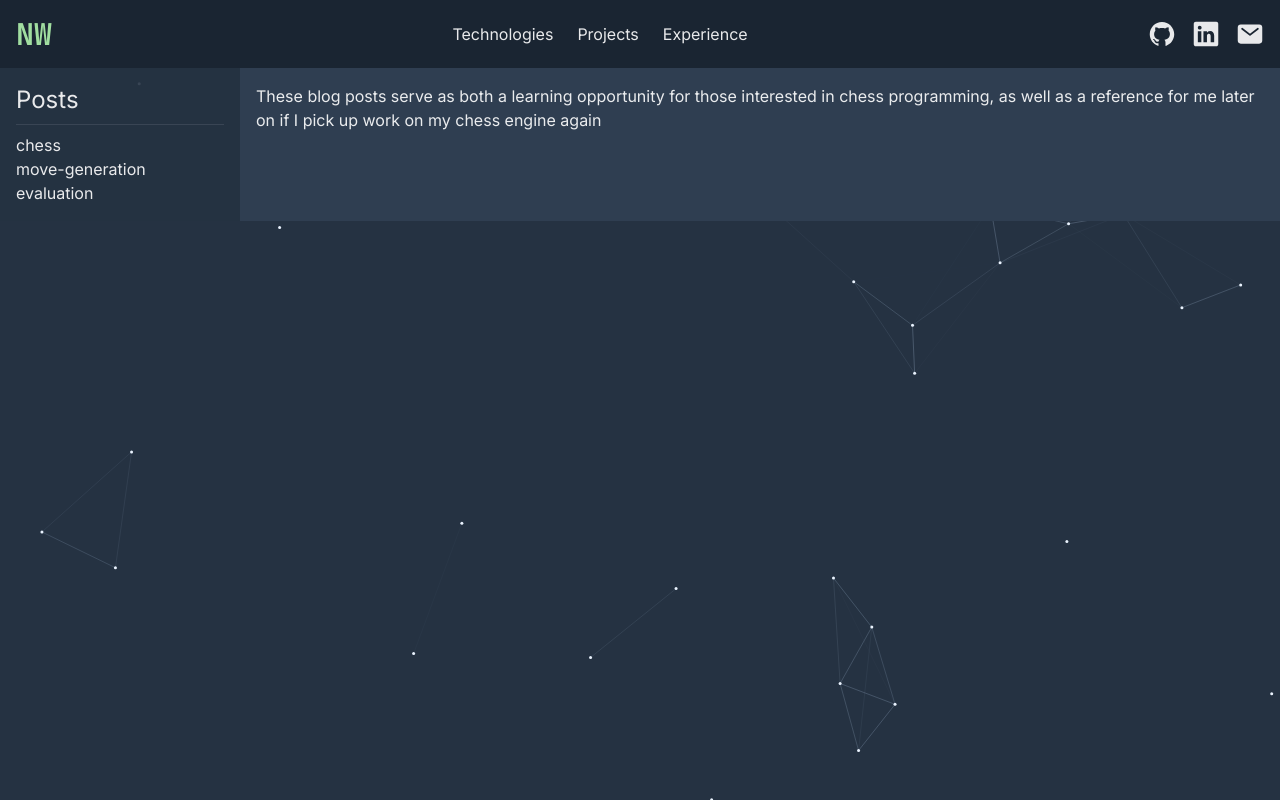
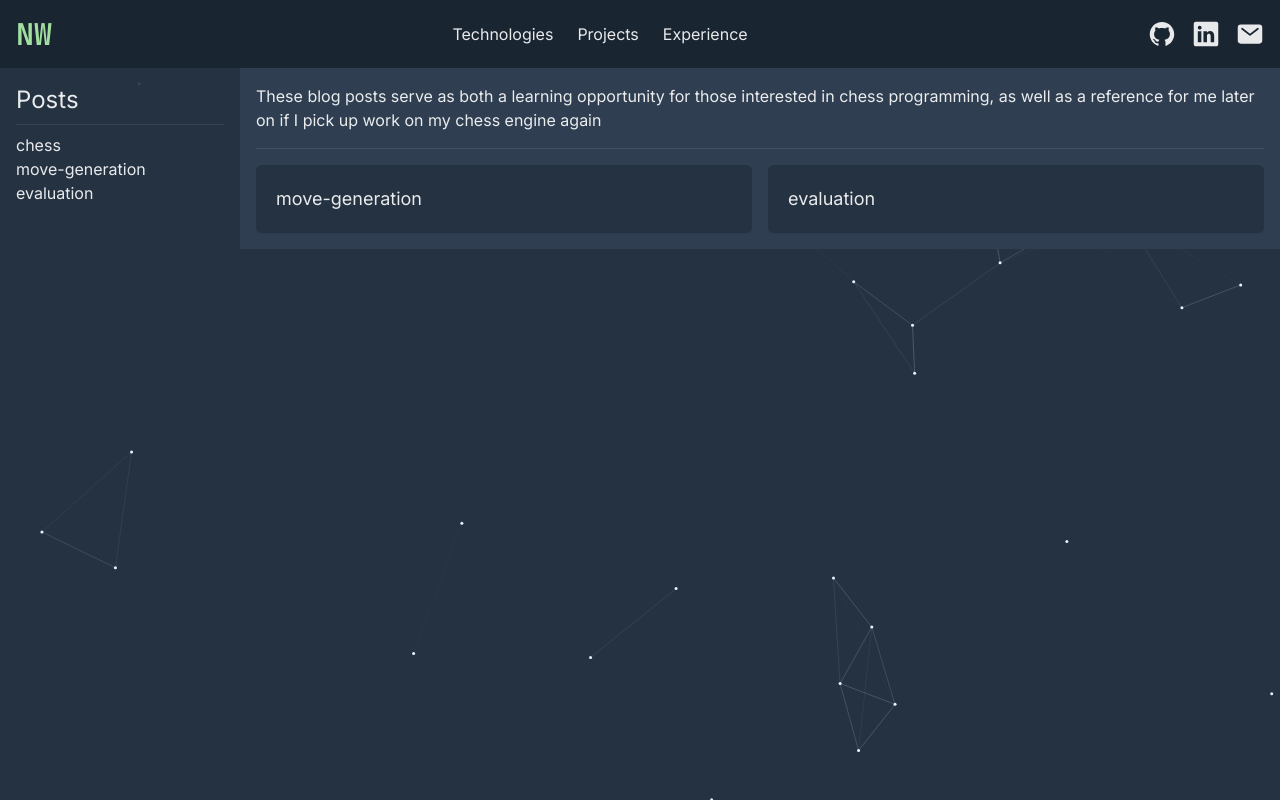
Before and after one commit to NickWentworth/portfolio, a Next.js app: page /blog/chess in a window 1280 px wide. Built offline with nearby package versions, Linux system fonts and the light colour scheme.

Commit message:
added post navigation in category page

```diff
--- a/src/app/blog/[category]/page.tsx
+++ b/src/app/blog/[category]/page.tsx
@@ -1,3 +1,5 @@
+import { Card } from '@/components/common';
+import Link from 'next/link';
 import { getCategoryMeta, getPostMeta, getPostText } from '@/lib/posts';
 import { MDXRemote } from 'next-mdx-remote/rsc';
 
@@ -9,12 +11,29 @@ type PageProps = {
 
 export default (props: PageProps) => {
     const text = getPostText(props.params.category);
+    const posts = getPostMeta(props.params.category);
 
     if (text === undefined) {
         return <p>Error: file not found</p>;
     }
 
-    return <MDXRemote source={text} />;
+    return (
+        <div className='flex flex-col gap-4'>
+            <MDXRemote source={text} />
+
+            <hr />
+
+            <div className='grid grid-cols-2 gap-4'>
+                {posts.map((post) => (
+                    <Link key={post.title} href={post.href}>
+                        <Card>
+                            <h5>{post.title}</h5>
+                        </Card>
+                    </Link>
+                ))}
+            </div>
+        </div>
+    );
 };
 
 export function generateStaticParams() {
```
